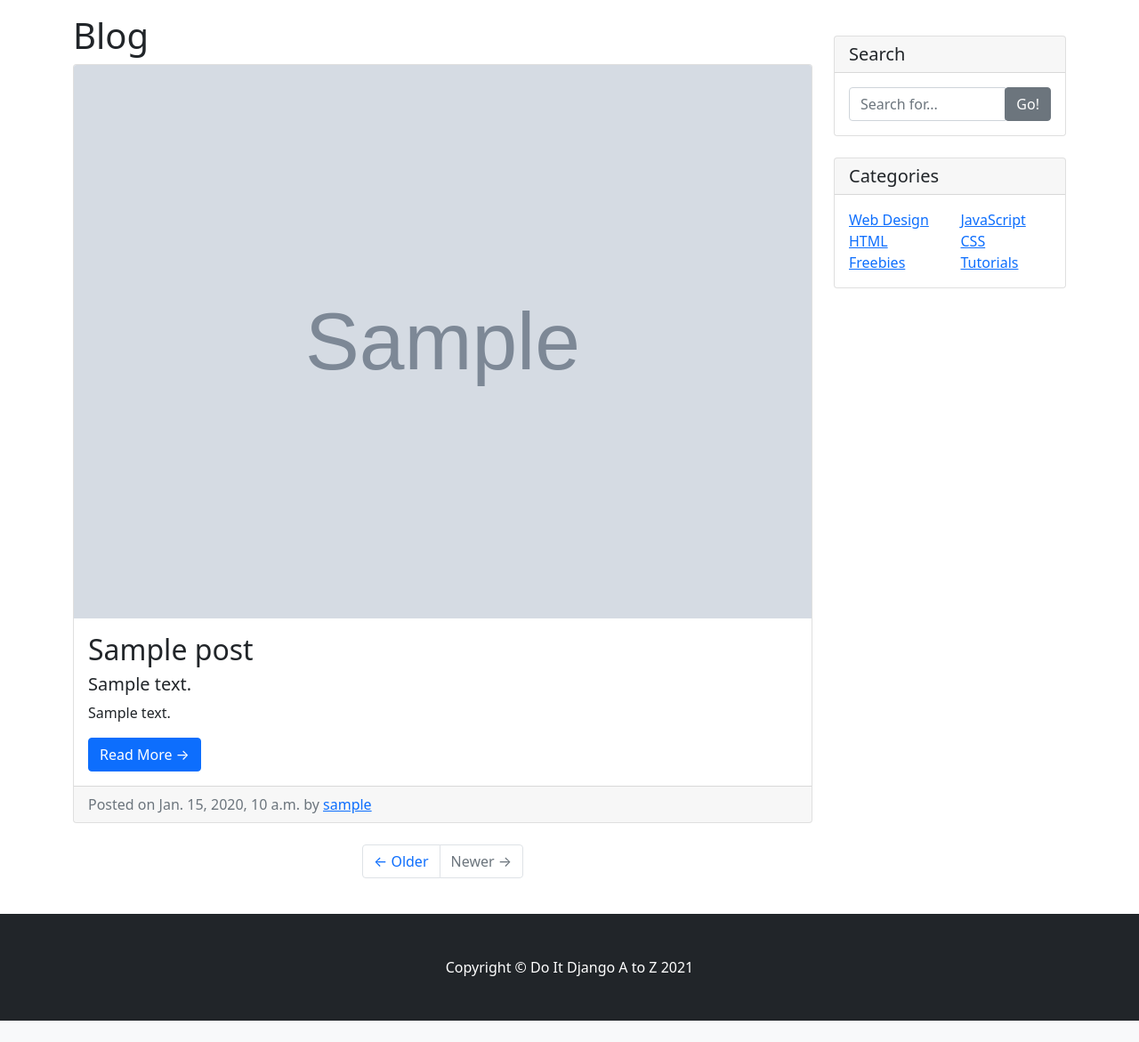
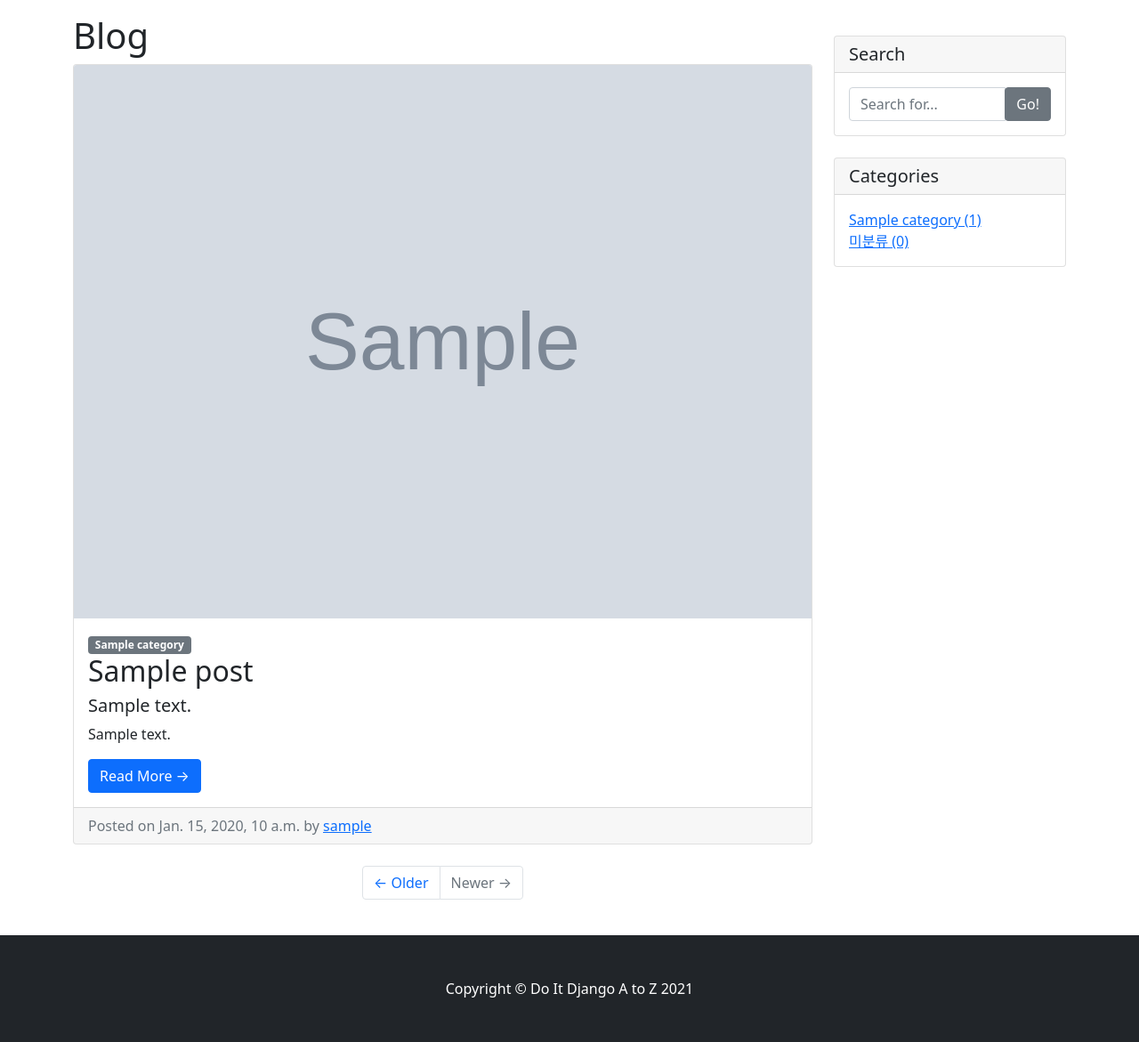
Before and after one commit to LudwigAhn/do_it_django-bootstrap, a Django app: page /blog/ in a window 1280 px wide. Shown: the part 56-1227 px from the top of the page at 89% size. Before the commit the page ends 1203 px from the top, so only its background shows below. Run offline with Django 4.2, Linux system fonts and the light colour scheme; tables that the repository leaves empty hold one stand-in row (values such as "Sample post"); grey boxes marked "Sample" are stand-in pictures; some libraries are stand-ins or nearby versions.

Commit message:
테스트 불량

```diff
--- a/blog/templates/blog/base.html
+++ b/blog/templates/blog/base.html
@@ -37,32 +37,16 @@
 					<h5 class="card-header">Categories</h5>
 					<div class="card-body">
 						<div class="row">
-							<div class="col-lg-6">
 							<ul class="list-unstyled mb-0">
+								{% for category in categories %}
 								<li>
-										<a href="#">Web Design</a>
+									<a href="{{ category.get_absolute_url }}">{{ category }} ({{ category.post_set.count }})</a>
 								</li>
+								{% endfor %}
 								<li>
-										<a href="#">HTML</a>
-									</li>
-									<li>
-										<a href="#">Freebies</a>
+									<a href="/blog/category/no_category/">미분류 ({{ no_category_post_count }})</a>
 								</li>
 							</ul>
-							</div>
-							<div class="col-lg-6">
-								<ul class="list-unstyled mb-0">
-									<li>
-										<a href="#">JavaScript</a>
-									</li>
-									<li>
-										<a href="#">CSS</a>
-									</li>
-									<li>
-										<a href="#">Tutorials</a>
-									</li>
-								</ul>
-							</div>
 						</div>
 					</div>
 				</div>
--- a/blog/templates/blog/post_list.html
+++ b/blog/templates/blog/post_list.html
@@ -7,12 +7,17 @@
     <h1>Blog</h1>
     {% for p in post_list %}
     <!-- Blog Post -->
-    <div class="card mb-4">
+    <div class="card mb-4" id="post-{{ p.pk }}">
         {% if p.head_image %}
         <img class="card-img-top" src="{{p.head_image.url}}" alt="{{ p }} head_image">
         {% else %}
         {% endif %}
         <div class="card-body">
+            {% if p.category %}
+                <span class="badge bg-secondary float-right">{{ p.category }}</span>
+            {% else %}
+                <span class="badge bg-secondary float-right">미분류</span>
+            {% endif %}
             <h2 class="card-title">{{ p.title }}</h2>
             {% if p.hook_text %}
             <h5 class="text_muted">{{ p.hook_text }}</h5>
--- a/blog/views.py
+++ b/blog/views.py
@@ -1,8 +1,9 @@
 from msilib.schema import ListView
 from turtle import pos
+from unicodedata import category
 #from django.shortcuts import render
 from django.views.generic import ListView, DetailView
-from .models import Post
+from .models import Post, Category
 
 
 # Create your views here.
@@ -11,5 +12,19 @@ class PostList(ListView):
 	ordering= '-pk'
 
 
+	def get_context_data(self, **kwargs):
+		context=super(PostList,self).get_context_data()
+		context['categories']=Category.objects.all()
+		context['no_category_post_count']=Post.objects.filter(category=None).count()
+		return context
+
+
 class PostDetail(DetailView):
 	model=Post
+
+
+	def get_context_data(self, **kwargs):
+		context=super(PostDetail,self).get_context_data()
+		context['categories']=Category.objects.all()
+		context['no_category_post_count']=Post.objects.filter(category=None).count()
+		return context
```
Also changed, not shown: blog/templates/blog/post_detail.html (+5 -2 lines), blog/tests.py (+63 -49 lines). Lines whose indentation alone changed are shown as unchanged.
